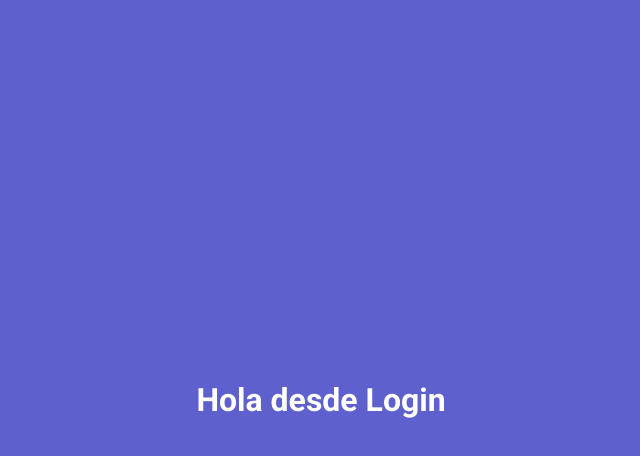
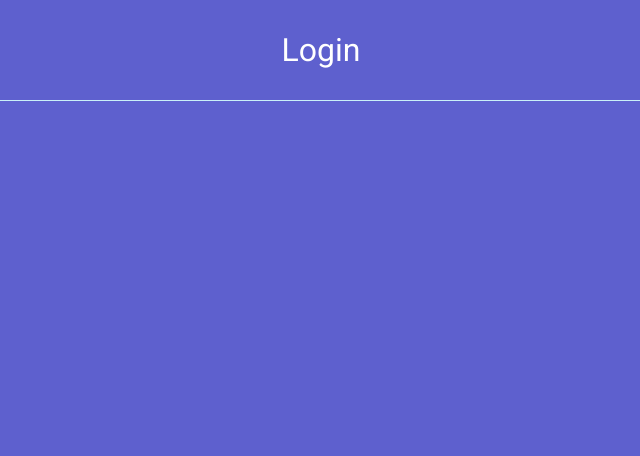
Before and after one commit to T-hash06/React-Social, a React (Vite) app: page /login in a window 1280 px wide. Shown: the top 456 px of the page, without its empty margins (319-959 px from the left). Built offline with nearby package versions, Linux system fonts and the light colour scheme.

Commit message:
[CREATE] Basic Titles

```diff
--- /dev/null
+++ b/src/components/Title.tsx
@@ -0,0 +1,15 @@
+import "../styles/Title.css";
+
+interface props {
+	children: string;
+}
+
+export default function Title({ children }: props) {
+	return (
+		<>
+			<div className="title-container">
+				<h1 className="text">{children}</h1>
+			</div>
+		</>
+	);
+}
--- a/src/index.css
+++ b/src/index.css
@@ -12,6 +12,8 @@
 	--light-3: #48bfe3;
 	--light-4: #64dfdf;
 	--light-5: #caf0f8;
+
+	--title-height: 100px;
 }
 
 * {
--- /dev/null
+++ b/src/styles/LoginView.css
@@ -0,0 +1,7 @@
+#login-container {
+	width: 100%;
+	height: 100%;
+
+	display: grid;
+	grid-template-rows: var(--title-height) auto 200px;
+}
--- /dev/null
+++ b/src/styles/Title.css
@@ -0,0 +1,16 @@
+.title-container {
+	display: flex;
+	justify-content: center;
+	align-items: center;
+
+	height: 100%;
+	width: 100%;
+
+	background-color: var(--main);
+	border-bottom: 1px solid var(--light-5);
+}
+
+.title-container .text {
+	font-weight: 400;
+	text-transform: capitalize;
+}
--- a/src/views/LoginView.tsx
+++ b/src/views/LoginView.tsx
@@ -1,7 +1,13 @@
+import "../styles/LoginView.css";
+
+import Title from "../components/Title";
+
 export default function LoginView() {
 	return (
 		<>
-			<h1>Hola desde Login</h1>
+			<div id="login-container">
+				<Title>Login</Title>
+			</div>
 		</>
 	);
 }
```
